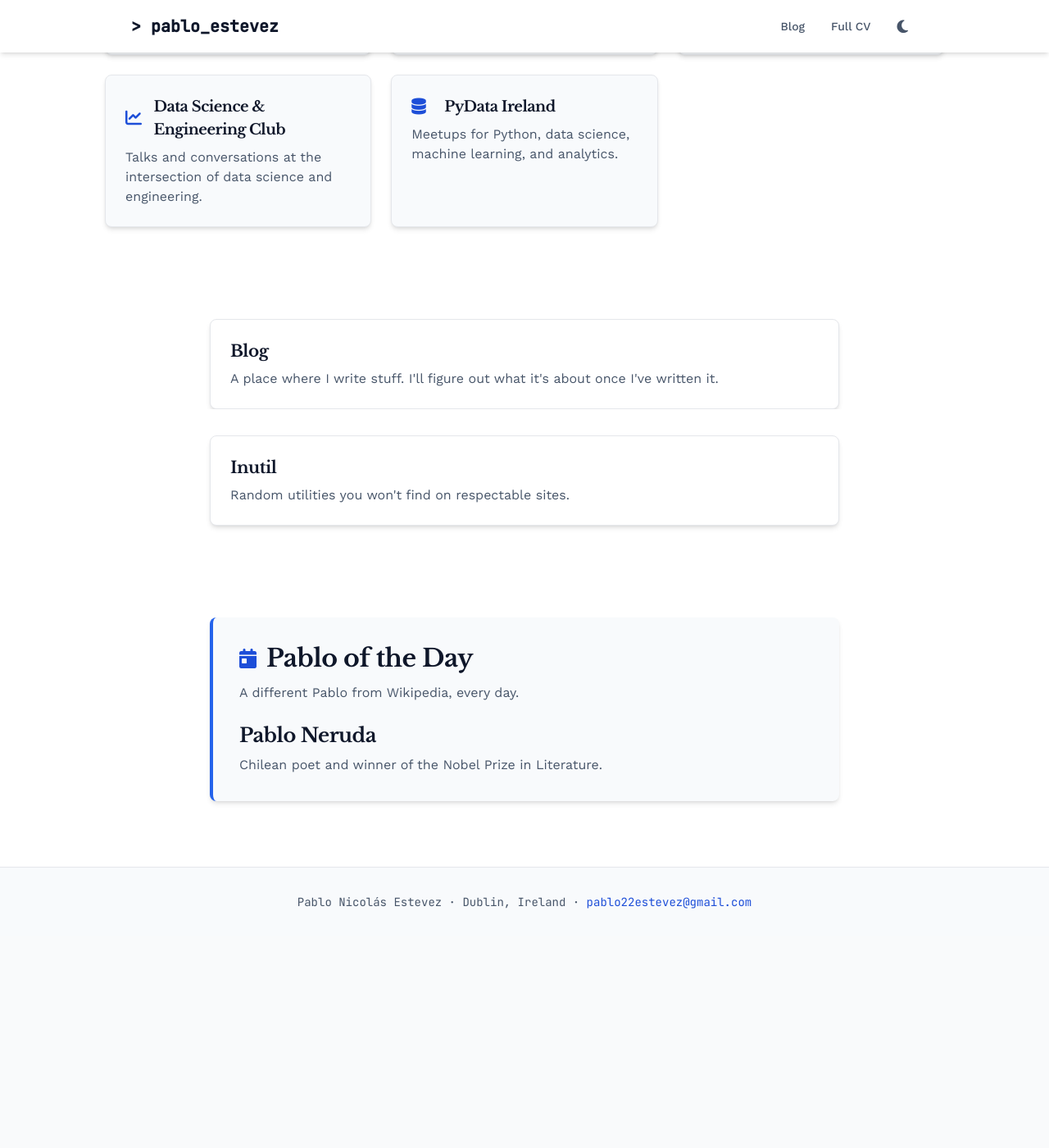
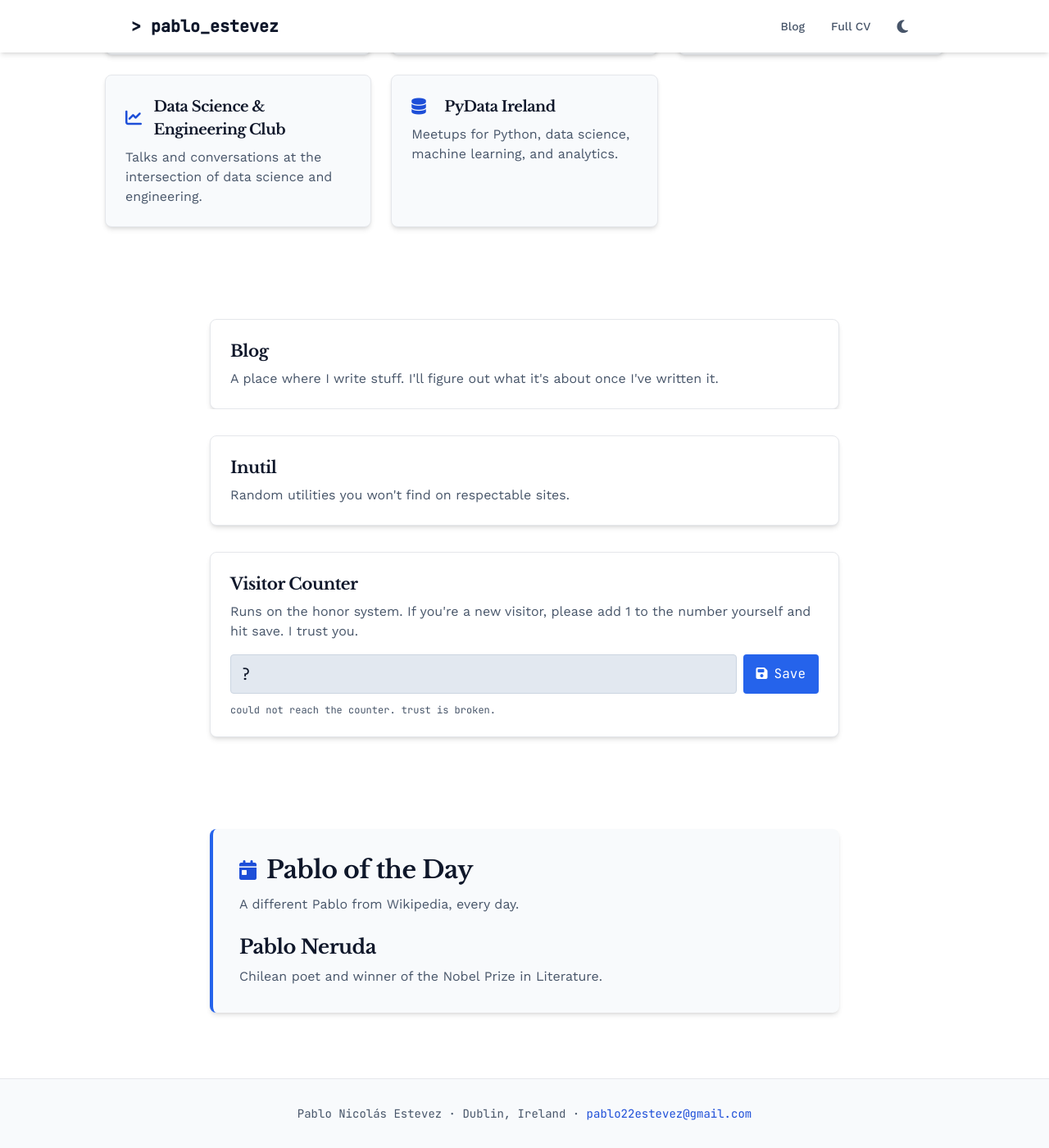
Before and after one commit to Polandia94/pablo-ie, a Jekyll site: the page index.html, which Jekyll copies as it is, in a window 1280 px wide and 1400 px high, scrolled down 2027 px. Shown: the whole window at 82% size. Built offline with Jekyll 4.4.1, drawn with Linux system fonts in a browser that asks for light colours; nearby versions of some CDN libraries; before the commit the page ends 3169 px from its top, so only the background shows below that.

Commit message:
add visitor count

```diff
--- a/index.html
+++ b/index.html
@@ -112,6 +112,33 @@
             border-left: 4px solid var(--light-accent-secondary);
         }
         body.dark-mode .pablo-of-day-card { border-left-color: var(--dark-accent-primary); }
+
+        .visitor-input {
+            background: var(--light-bg-secondary);
+            border: 1px solid #cbd5e1;
+            border-radius: 4px;
+            padding: 8px 12px;
+            font-family: 'JetBrains Mono', monospace;
+            font-size: 20px;
+            color: var(--light-text-primary);
+        }
+        body.dark-mode .visitor-input {
+            background: var(--dark-bg-accent);
+            border-color: var(--dark-bg-secondary);
+            color: var(--dark-text-primary);
+        }
+        .visitor-save {
+            background: var(--light-accent-secondary);
+            color: white;
+            border: none;
+            border-radius: 4px;
+            padding: 8px 16px;
+            font-family: 'JetBrains Mono', monospace;
+            cursor: pointer;
+        }
+        .visitor-save:hover { opacity: 0.9; }
+        .visitor-save:disabled { opacity: 0.5; cursor: default; }
+        body.dark-mode .visitor-save { background: var(--dark-accent-primary); }
     </style>
 </head>
 <body class="bg-gray-50">
@@ -332,6 +359,23 @@
         </div>
     </section>
 
+    <!-- Honor-system Visitor Counter -->
+    <section class="pb-8 px-4 bg-white">
+        <div class="max-w-3xl mx-auto">
+            <div class="bg-white rounded-lg shadow-md p-6 border border-gray-200">
+                <h3 class="text-xl font-bold text-gray-800 mb-2">Visitor Counter</h3>
+                <p class="text-gray-600 mb-4">Runs on the honor system. If you're a new visitor, please add 1 to the number yourself and hit save. I trust you.</p>
+                <div class="flex gap-2">
+                    <input id="visitor-input" type="text" maxlength="100" class="visitor-input flex-1 min-w-0" value="…" disabled aria-label="Visitor count">
+                    <button id="visitor-save" class="visitor-save" onclick="saveVisitors()" disabled>
+                        <i class="fas fa-floppy-disk mr-2"></i>Save
+                    </button>
+                </div>
+                <p id="visitor-status" class="text-xs text-gray-600 mt-3 mono">loading…</p>
+            </div>
+        </div>
+    </section>
+
     <!-- Pablo of the Day -->
     <section class="py-20 px-4 bg-white">
         <div class="max-w-3xl mx-auto">
@@ -398,6 +442,48 @@
 
         showPabloOfTheDay();
 
+        // Honor-system visitor counter (public npoint.io bin, anyone can write)
+        const VISITOR_URL = 'https://api.npoint.io/595baa1820da36d5ee24';
+
+        function setVisitorUI(value, status, busy) {
+            if (value !== undefined) document.getElementById('visitor-input').value = value;
+            document.getElementById('visitor-status').textContent = status;
+            document.getElementById('visitor-input').disabled = busy;
+            document.getElementById('visitor-save').disabled = busy;
+        }
+
+        async function loadVisitors() {
+            try {
+                const res = await fetch(VISITOR_URL, { cache: 'no-store' });
+                const data = await res.json();
+                setVisitorUI(String(data.visitors ?? '0'), 'the counter says this. could be true.', false);
+            } catch (e) {
+                setVisitorUI('?', 'could not reach the counter. trust is broken.', false);
+            }
+        }
+
+        async function saveVisitors() {
+            const value = document.getElementById('visitor-input').value.slice(0, 100);
+            setVisitorUI(value, 'saving…', true);
+            try {
+                const res = await fetch(VISITOR_URL, {
+                    method: 'POST',
+                    headers: { 'Content-Type': 'application/json' },
+                    body: JSON.stringify({ visitors: value }),
+                });
+                if (!res.ok) throw new Error(res.status);
+                setVisitorUI(value, 'saved. thanks for being honest.', false);
+            } catch (e) {
+                setVisitorUI(undefined, 'save failed. your honesty was not recorded.', false);
+            }
+        }
+
+        document.getElementById('visitor-input').addEventListener('keydown', (e) => {
+            if (e.key === 'Enter') saveVisitors();
+        });
+
+        loadVisitors();
+
         // Dark mode
         const toggle = document.getElementById('dark-mode-toggle');
         const body = document.body;
```
